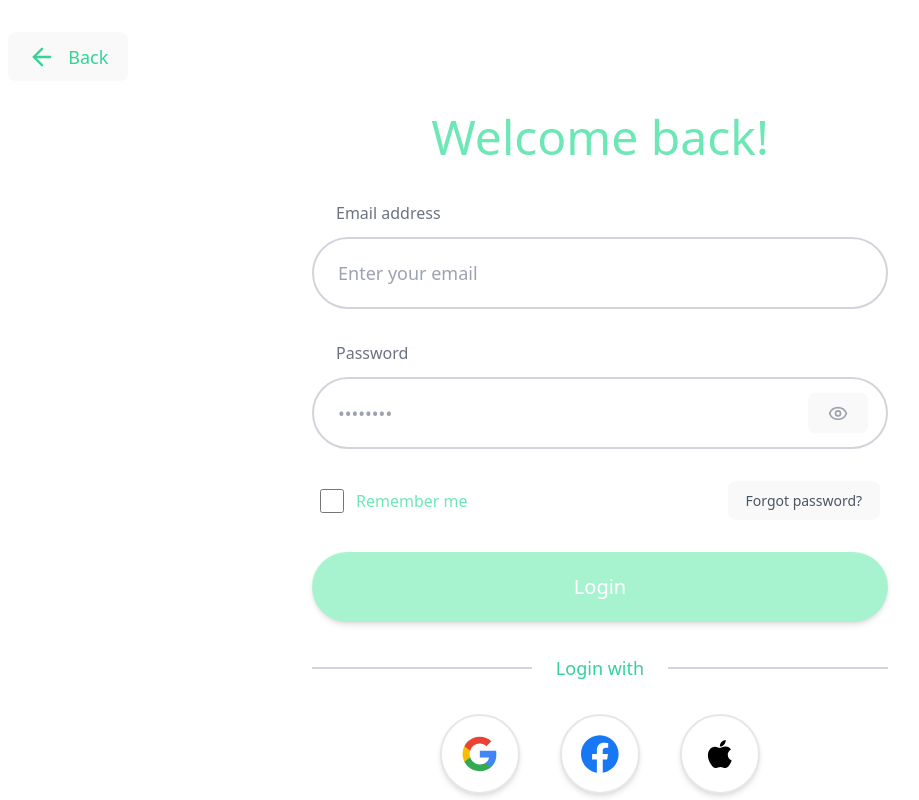
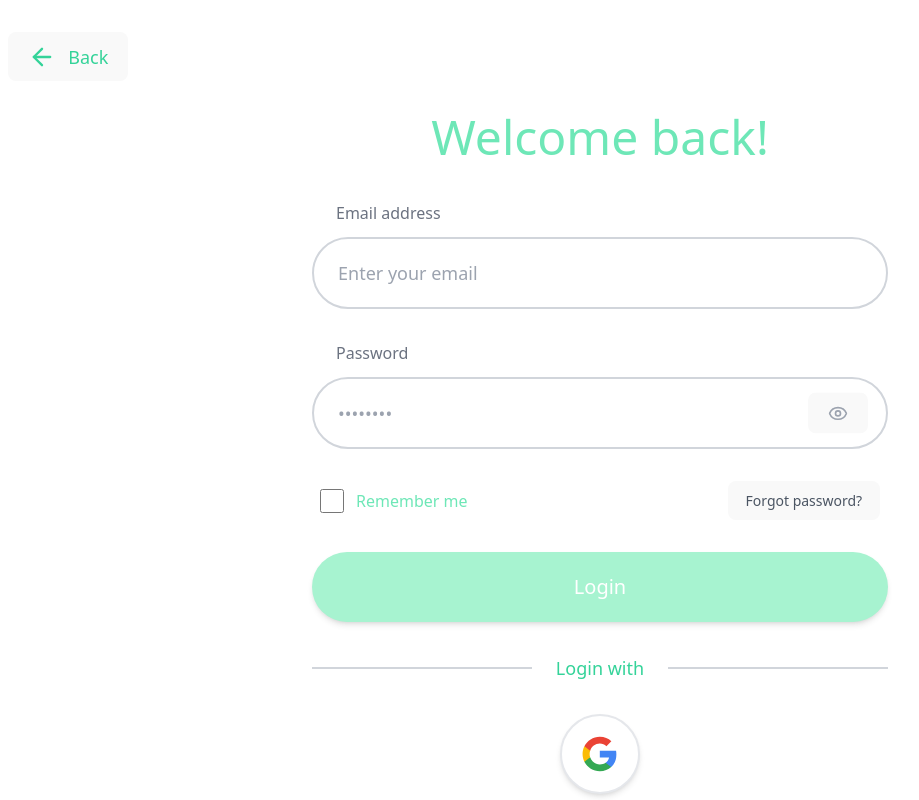
Before and after one commit to PatcharaSudLor/React-Web-Selfcare-Front, a React (Vite) app in the folder selfcare-frontend/: page /login in a window 1280 px wide. Shown: the whole page, without its empty margins (40-959 px from the left). Built offline with nearby package versions, Linux system fonts and the light colour scheme.

Commit message:
remove facebook and apple in login page

```diff
--- a/selfcare-frontend/src/components/pages/LoginPage.tsx
+++ b/selfcare-frontend/src/components/pages/LoginPage.tsx
@@ -335,23 +335,6 @@
               </svg>
             </button>
 
-            <motion.button
-              onClick={() => handleSocialLogin('facebook')}
-              className="w-16 h-16 lg:w-20 lg:h-20 xl:w-20 xl:h-20 rounded-full bg-white border-2 border-gray-200 hover:bg-gray-50 flex items-center justify-center transition-all shadow-md hover:shadow-xl transform hover:scale-110"
-            >
-              <svg className="w-9 h-9 lg:w-11 lg:h-11 xl:w-14 xl:h-14" viewBox="0 0 24 24" fill="#1877F2">
-                <path d="M24 12.073c0-6.627-5.373-12-12-12s-12 5.373-12 12c0 5.99 4.388 10.954 10.125 11.854v-8.385H7.078v-3.47h3.047V9.43c0-3.007 1.792-4.669 4.533-4.669 1.312 0 2.686.235 2.686.235v2.953H15.83c-1.491 0-1.956.925-1.956 1.874v2.25h3.328l-.532 3.47h-2.796v8.385C19.612 23.027 24 18.062 24 12.073z" />
-              </svg>
-            </motion.button>
-
-            <motion.button
-              onClick={() => handleSocialLogin('apple')}
-              className="w-16 h-16 lg:w-20 lg:h-20 xl:w-22 xl:h-22 rounded-full bg-white border-2 border-gray-200 hover:bg-gray-50 flex items-center justify-center transition-all shadow-md hover:shadow-xl transform hover:scale-110"
-            >
-              <svg className="w-9 h-9 lg:w-11 lg:h-11 xl:w-14 xl:h-14" viewBox="0 0 24 24" fill="#000000">
-                <path d="M17.05 20.28c-.98.95-2.05.8-3.08.35-1.09-.46-2.09-.48-3.24 0-1.44.62-2.2.44-3.06-.35C2.79 15.25 3.51 7.59 9.05 7.31c1.35.07 2.29.74 3.08.8 1.18-.24 2.31-.93 3.57-.84 1.51.12 2.65.72 3.4 1.8-3.12 1.87-2.38 5.98.48 7.13-.57 1.5-1.31 2.99-2.54 4.09l.01-.01zM12.03 7.25c-.15-2.23 1.66-4.07 3.74-4.25.29 2.58-2.34 4.5-3.74 4.25z" />
-              </svg>
-            </motion.button>
           </motion.div>
 
           {/* Sign Up Link */}
```
